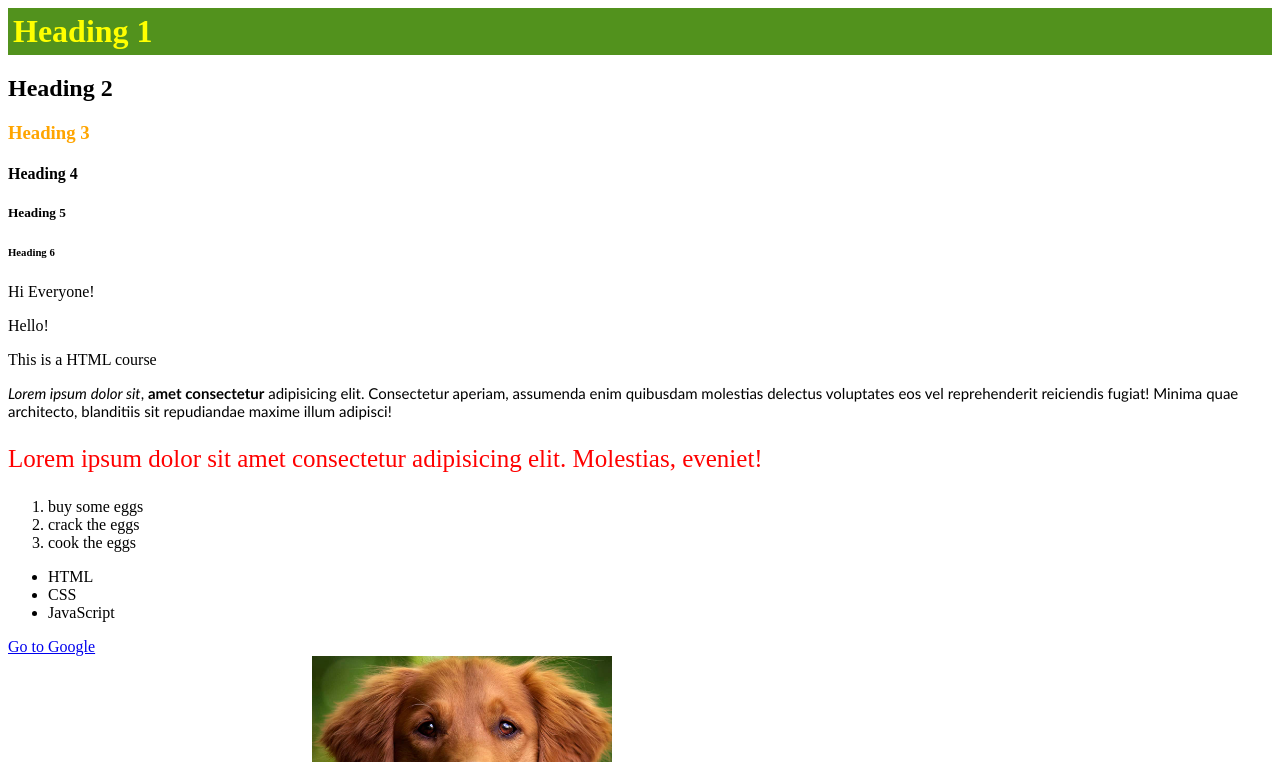
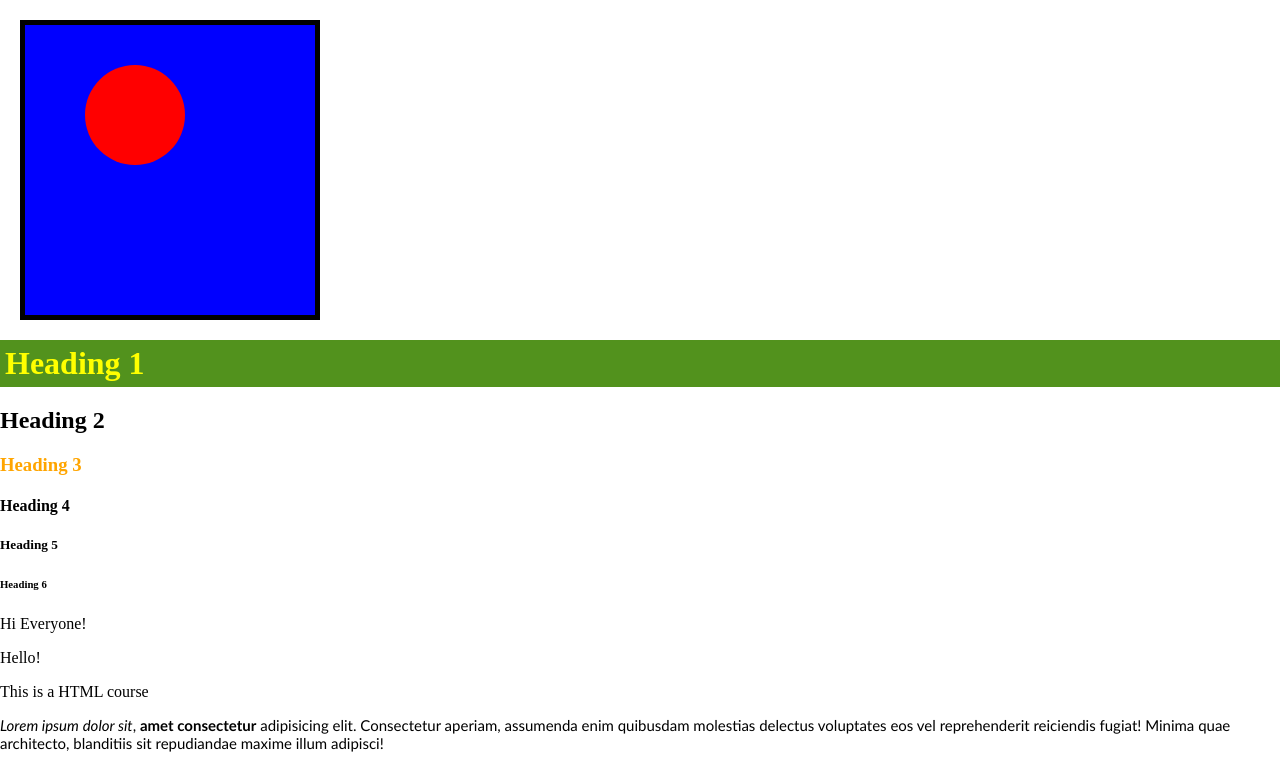
Before and after one commit to Amaza-ing/IH-Amazon-basics, a plain HTML site: page basics.html in a window 1280 px wide. Shown: the top 762 px of the page. Drawn offline with Linux system fonts and the light colour scheme; grey boxes are pictures that could not be loaded.

Commit message:
box model example added

```diff
--- a/basics.css
+++ b/basics.css
@@ -1,3 +1,28 @@
+* {
+  box-sizing: border-box;
+}
+
+body {
+  margin: 0;
+}
+
+.container {
+  background-color: blue;
+  width: 300px;
+  height: 300px;
+  border: 5px solid black;
+  padding: 10px;
+  margin: 20px;
+
+  .inside-box {
+    width: 100px;
+    height: 100px;
+    background-color: red;
+    border-radius: 50px;
+    margin: 30px 10px 20px 50px;
+  }
+}
+
 h1 {
   background-color: #52921d;
   color: yellow;
--- a/basics.html
+++ b/basics.html
@@ -7,6 +7,9 @@
     <link rel="stylesheet" href="./basics.css" />
   </head>
   <body>
+    <div class="container">
+      <div class="inside-box"></div>
+    </div>
     <h1>Heading 1</h1>
     <h2>Heading 2</h2>
     <h3 class="subtext">Heading 3</h3>
```
